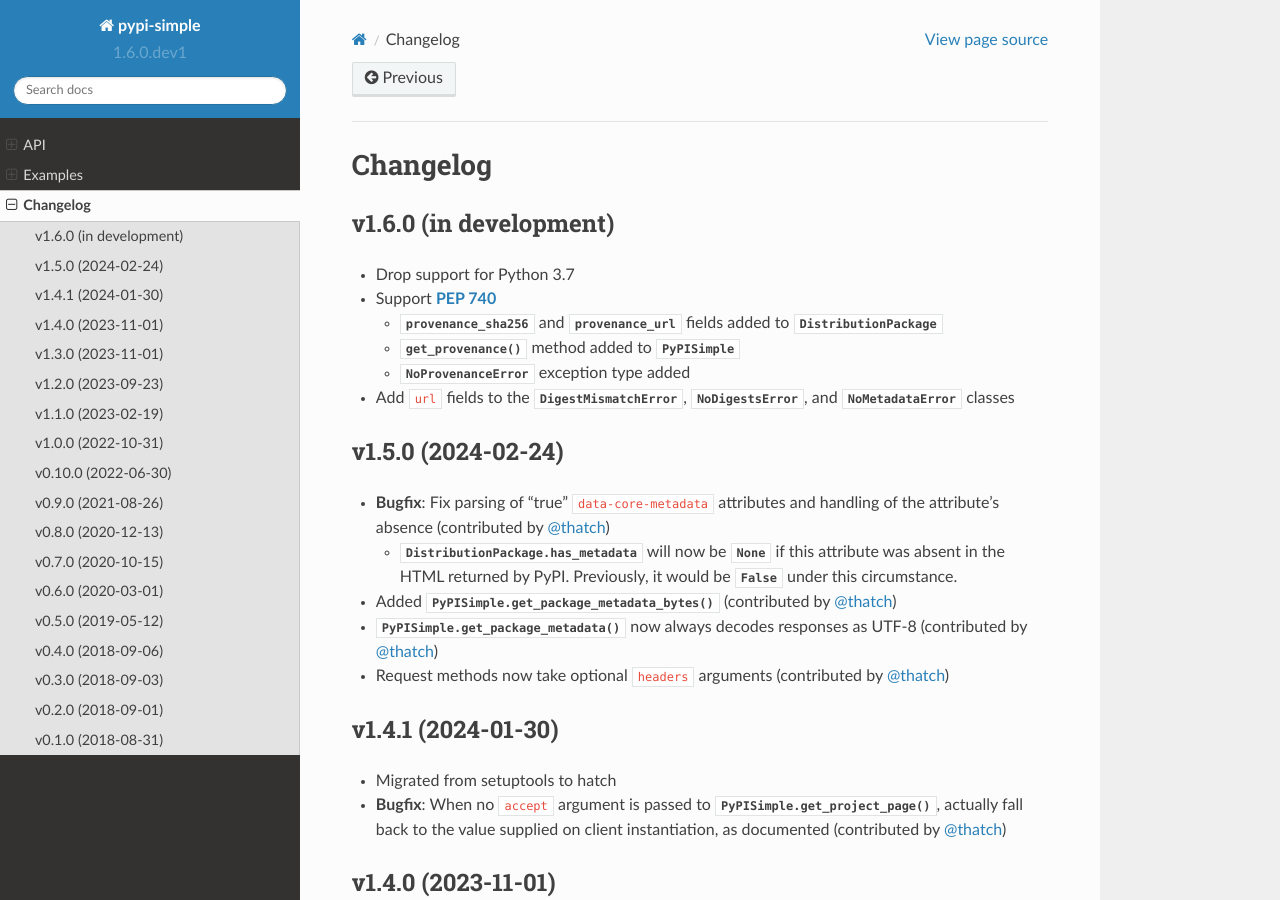
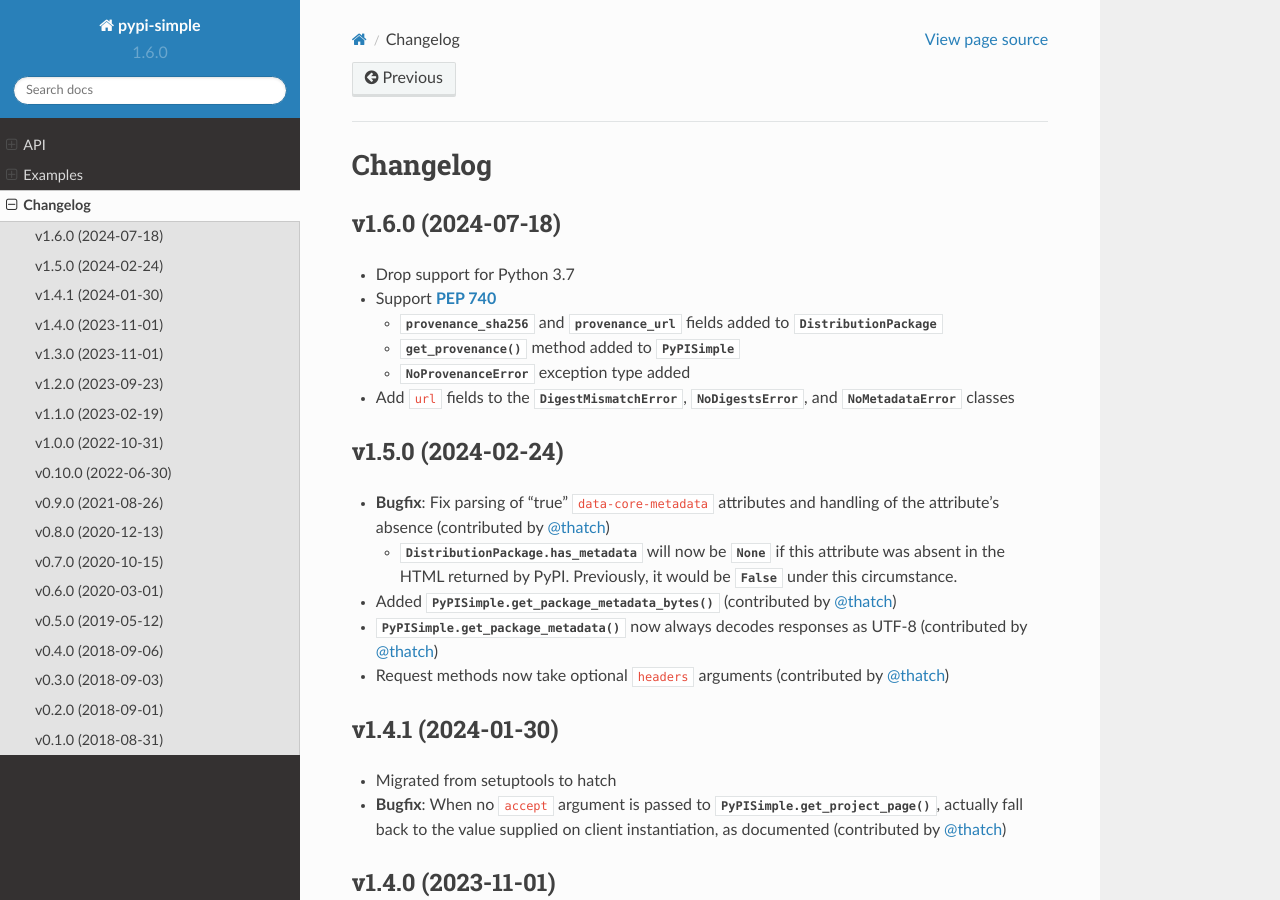
Before and after one commit to jwodder/pypi-simple, a Sphinx documentation site: the page built from docs/changelog.rst, in a window 1280 px wide and 900 px high. Built offline with Sphinx 7.4.7 and the Read the Docs theme 2.0.0, drawn with Linux system fonts in a browser that asks for light colours.

Commit message:
v1.6.0 — Support PEP 740
- Drop support for Python 3.7
- Support PEP 740
    - `provenance_sha256` and `provenance_url` fields added to `DistributionPackage`
    - `get_provenance()` method added to `PyPISimple`
    - `NoProvenanceError` exception type added
- Add `url` fields to the `DigestMismatchError`, `NoDigestsError`, and `NoMetadataError` classes

```diff
--- a/CHANGELOG.md
+++ b/CHANGELOG.md
@@ -1,5 +1,5 @@
-v1.6.0 (in development)
------------------------
+v1.6.0 (2024-07-18)
+-------------------
 - Drop support for Python 3.7
 - Support PEP 740
     - `provenance_sha256` and `provenance_url` fields added to
--- a/docs/changelog.rst
+++ b/docs/changelog.rst
@@ -3,8 +3,8 @@
 Changelog
 =========
 
-v1.6.0 (in development)
------------------------
+v1.6.0 (2024-07-18)
+-------------------
 - Drop support for Python 3.7
 
 - Support :pep:`740`
--- a/src/pypi_simple/__init__.py
+++ b/src/pypi_simple/__init__.py
@@ -14,7 +14,7 @@
 for more information.
 """
 
-__version__ = "1.6.0.dev1"
+__version__ = "1.6.0"
 __author__ = "John Thorvald Wodder II"
 __author_email__ = "pypi-simple@varonathe.org"
 __license__ = "MIT"
```
